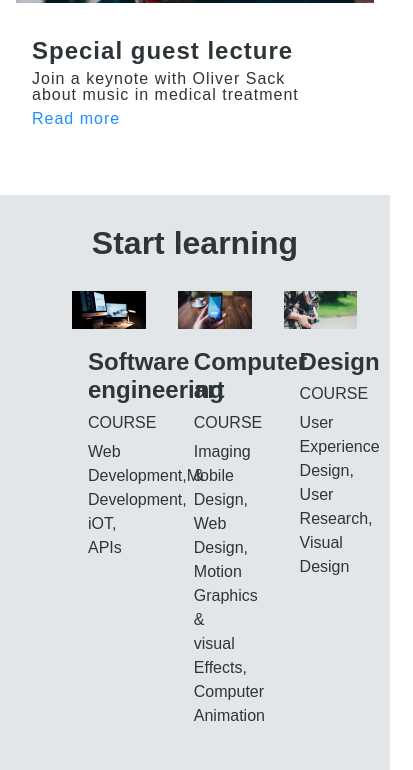
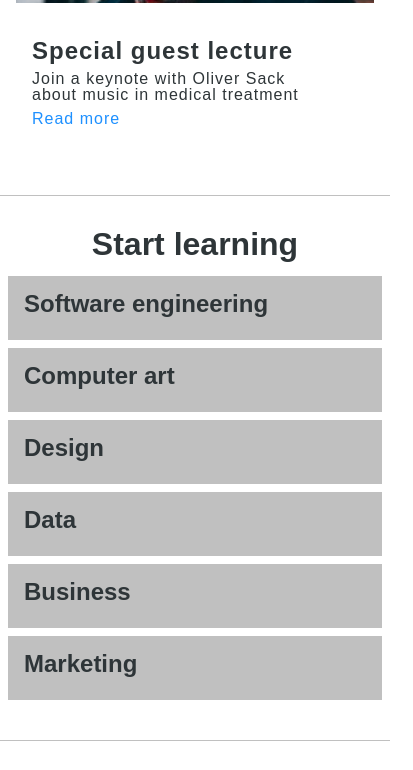
Before and after one commit to Emanny58/colmar, a plain HTML site: page index.html in a window 390 px wide. Shown: the part 1642-2412 px from the top of the page, 413 px wide, since content can reach past the window. Drawn offline with Linux system fonts and the light colour scheme.

Commit message:
Completed learning mobile section.

```diff
--- a/index.html
+++ b/index.html
@@ -169,6 +169,26 @@
           </div>
         </div>
       </div>
+      <div class="courses-mobile">
+        <div class="class">
+          <h3>Software engineering</h3>
+        </div>
+        <div class="class">
+          <h3>Computer art</h3>
+        </div>
+        <div class="class">
+          <h3>Design</h3>
+        </div>
+        <div class="class">
+          <h3>Data</h3>
+        </div>
+        <div class="class">
+          <h3>Business</h3>
+        </div>
+        <div class="class">
+          <h3>Marketing</h3>
+        </div>
+      </div>
     </div>
 
 <!-- Thesis -->
--- a/resources/css/style.css
+++ b/resources/css/style.css
@@ -371,6 +371,10 @@ header img {
   justify-content: space-between;
 }
 
+.courses-mobile {
+  display: none;
+}
+
 .course {
   width: 30%;
 }
@@ -404,6 +408,40 @@ header img {
 .info p {
   margin-top: 0.5rem;
   line-height: 1.5;
+}
+
+@media only screen and (max-width: 460px) {
+  .learning {
+    background-color: white;
+    padding: 0 0.5rem 2rem 0.5rem;
+    margin-bottom: 2rem;
+    border-top: 0.02px solid silver;
+    border-bottom: 0.02px solid silver;
+  }
+
+  .learning h2 {
+    margin-top: 2rem;
+    margin-bottom: 1rem;
+    font-weight: 900;
+  }
+
+  .courses {
+    display: none;
+  }
+
+  .courses-mobile {
+    display: flex;
+    flex-direction: column;
+  }
+
+  .class {
+    padding: 1rem 1rem 1.5rem 1rem;
+    background-color: silver;
+    margin-bottom: 0.5rem;
+    font-size: 1.5rem;
+    font-weight: 600;
+    color: hsl(200, 10%, 20%);
+  }
 }
 
 /* Thesis  */
```
